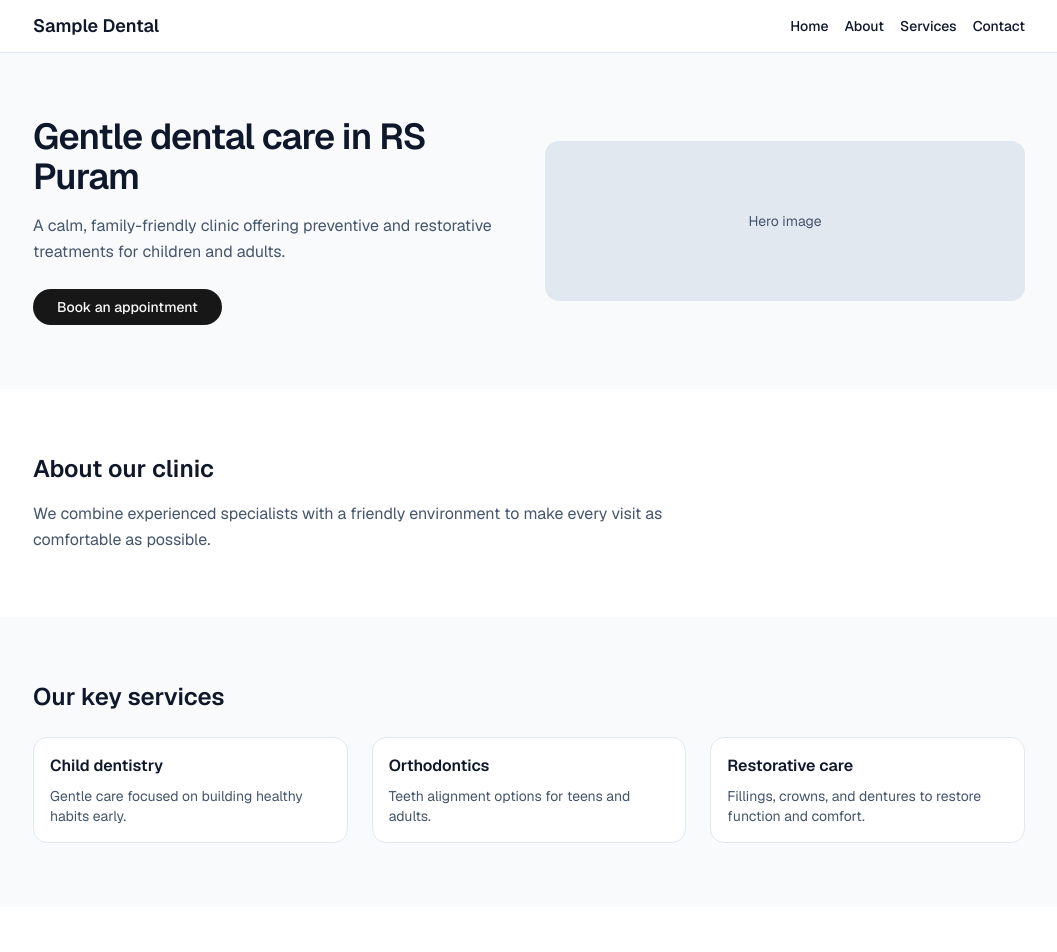
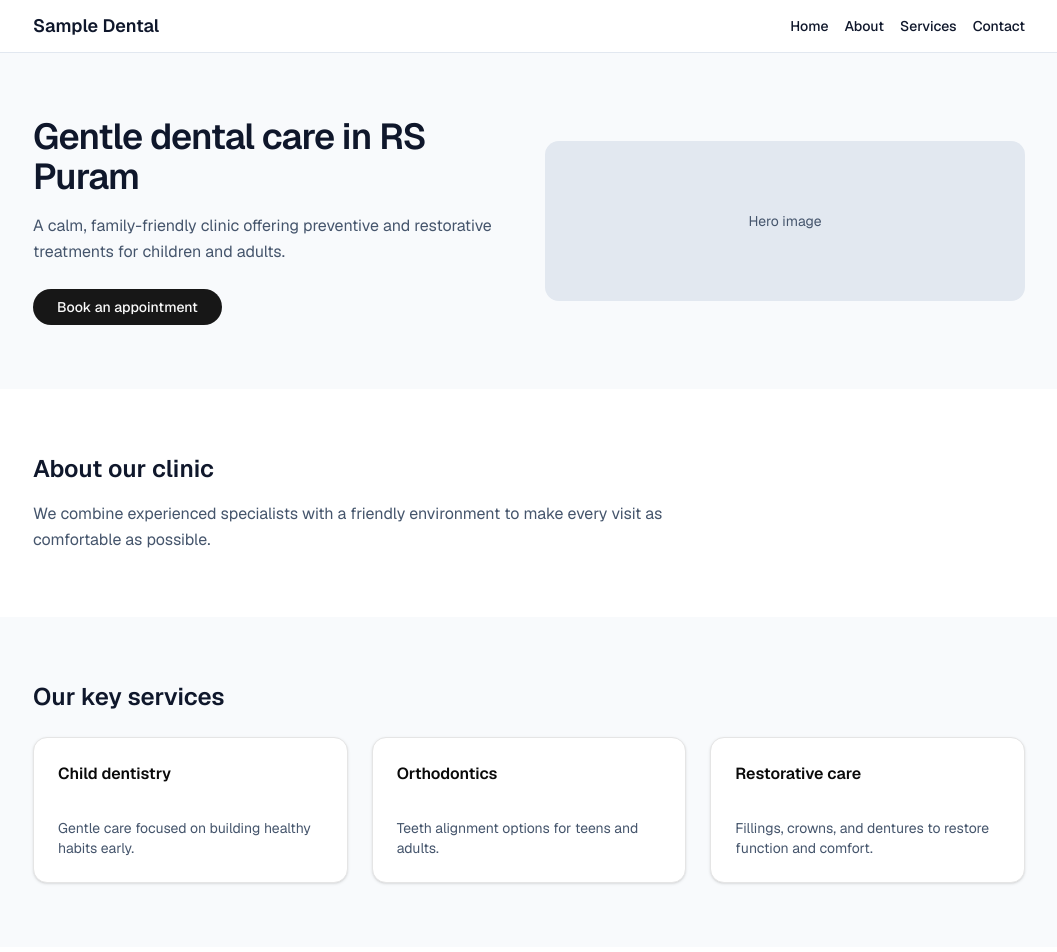
Before and after one commit to fooorrrceee/rr-dental-flip, a Next.js app in the folder landing-course/: page / in a window 1280 px wide. Shown: the top 952 px of the page, without its empty margins (111-1168 px from the left). Built offline with nearby package versions, Linux system fonts and the light colour scheme.

Commit message:
Use shadcn Button and Card in dentist template

```diff
--- a/landing-course/app/components/ServicesSection.tsx
+++ b/landing-course/app/components/ServicesSection.tsx
@@ -1,3 +1,9 @@
+import {
+  Card,
+  CardHeader,
+  CardTitle,
+  CardContent,
+} from "@/components/ui/card";
 export function ServicesSection() {
   return (
     <section
@@ -13,31 +19,40 @@ export function ServicesSection() {
           Our key services
         </h2>
         <div className="mt-6 grid gap-6 sm:grid-cols-3">
-          <article className="rounded-xl border border-slate-200 bg-white p-4">
-            <h3 className="text-base font-semibold text-slate-900">
-              Child dentistry
-            </h3>
-            <p className="mt-2 text-sm text-slate-600">
+          <Card>
+            <CardHeader>
+              <CardTitle className="text-base">Child dentistry</CardTitle>
+            </CardHeader>
+            <CardContent>
+              <p className="text-sm text-slate-600">
                 Gentle care focused on building healthy habits early.
               </p>
-          </article>
-          <article className="rounded-xl border border-slate-200 bg-white p-4">
-            <h3 className="text-base font-semibold text-slate-900">
-              Orthodontics
-            </h3>
-            <p className="mt-2 text-sm text-slate-600">
+            </CardContent>
+          </Card>
+
+          <Card>
+            <CardHeader>
+              <CardTitle className="text-base">Orthodontics</CardTitle>
+            </CardHeader>
+            <CardContent>
+              <p className="text-sm text-slate-600">
                 Teeth alignment options for teens and adults.
               </p>
-          </article>
-          <article className="rounded-xl border border-slate-200 bg-white p-4">
-            <h3 className="text-base font-semibold text-slate-900">
-              Restorative care
-            </h3>
-            <p className="mt-2 text-sm text-slate-600">
+            </CardContent>
+          </Card>
+
+          <Card>
+            <CardHeader>
+              <CardTitle className="text-base">Restorative care</CardTitle>
+            </CardHeader>
+            <CardContent>
+              <p className="text-sm text-slate-600">
                 Fillings, crowns, and dentures to restore function and comfort.
               </p>
-          </article>
+            </CardContent>
+          </Card>
         </div>
+
       </div>
     </section>
   );
```
Lines whose indentation alone changed are shown as unchanged.
